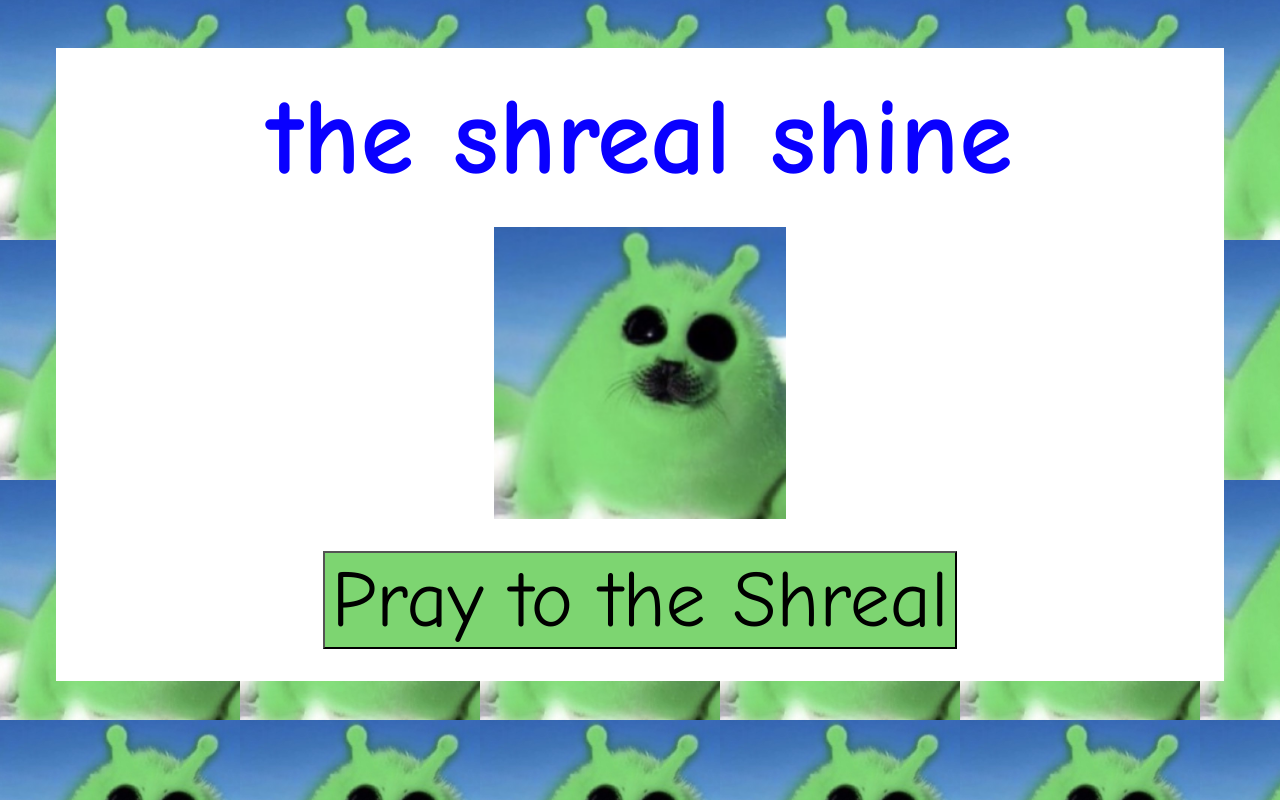
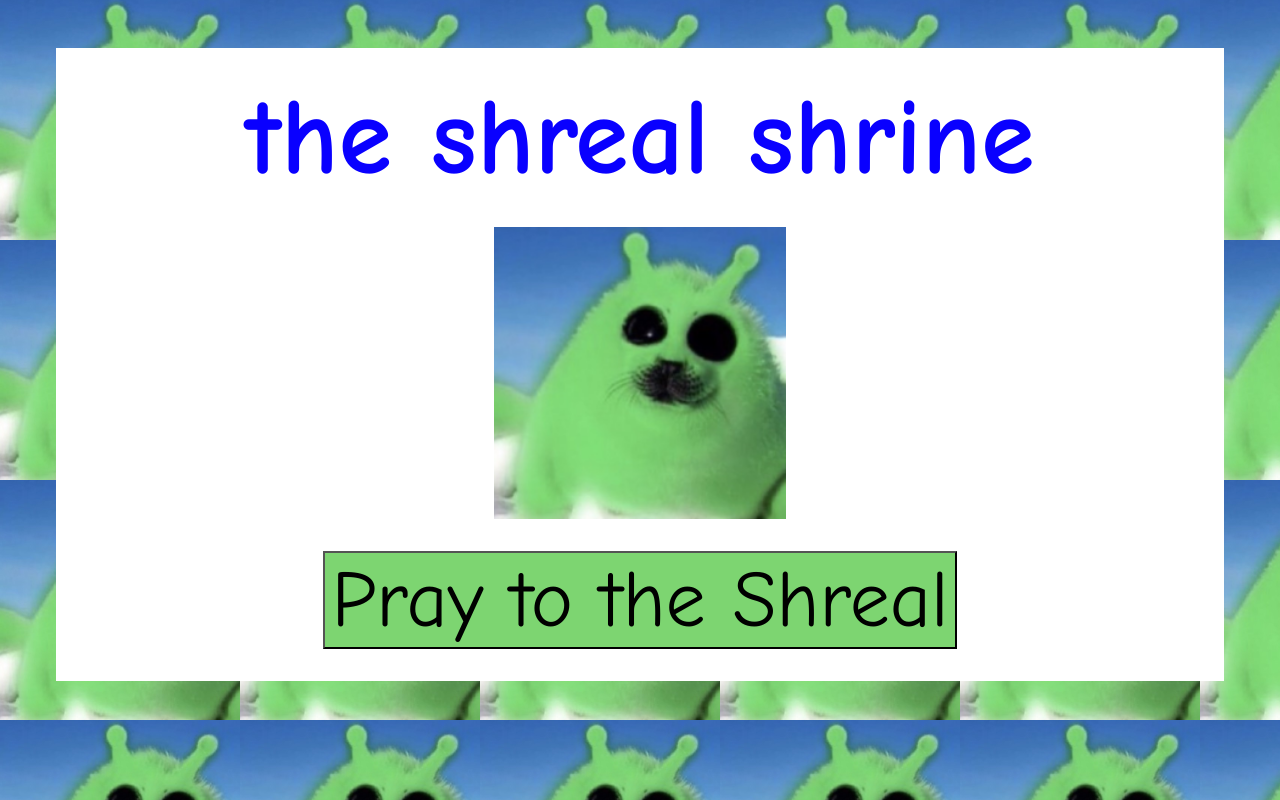
Before and after one commit to homosapiensapien/shreal-, a plain HTML site: page index.html in a window 1280 px wide. Drawn offline with Linux system fonts and the light colour scheme.

Commit message:
fixed shrine

```diff
--- a/index.html
+++ b/index.html
@@ -9,7 +9,7 @@
 <body>
   <div class="container">
     <div class="inner-container">
-      <h1>the shreal shine</h1>
+      <h1>the shreal shrine</h1>
       <img src="assets/images/shreal.png" class="shreal-img" onclick="changeLabel()">
       <button data-text-swap="you've prayed to the shreal!">Pray to the Shreal</button>
     </div>
```
